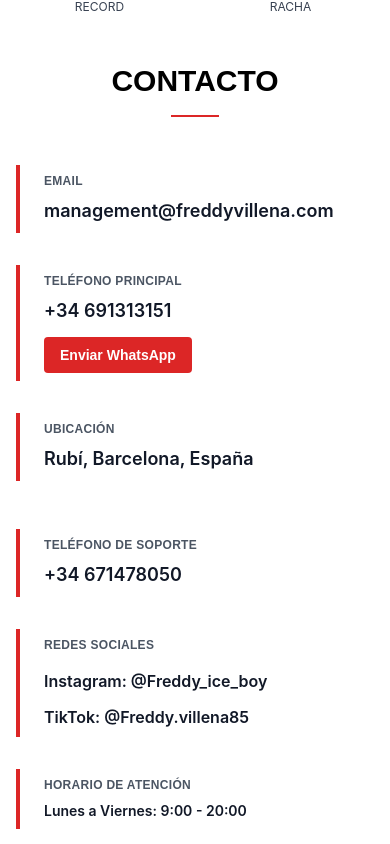
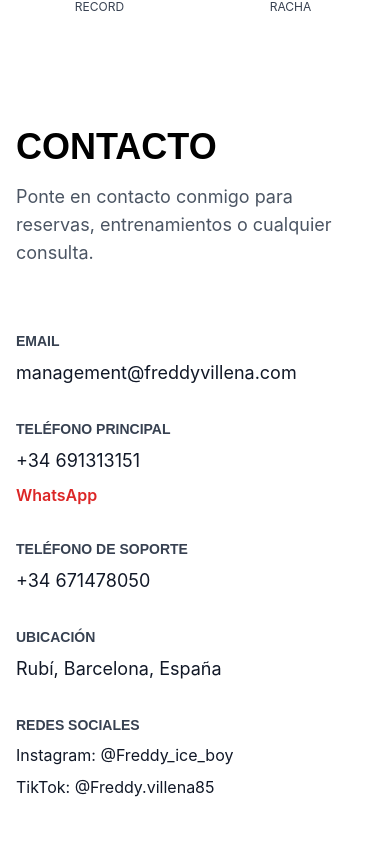
Before and after one commit to bieltornerj-creator/freddy-villena-mma, a Next.js app: page / in a window 390 px wide. Shown: the part 6560-7404 px from the top of the page. Built offline with nearby package versions, Linux system fonts and the light colour scheme; no server answers.

Commit message:
Simplify Contact section - clean and minimal web layout without decorations

```diff
--- a/src/components/Contact.jsx
+++ b/src/components/Contact.jsx
@@ -8,16 +8,17 @@ export default function Contact() {
   const phoneSupport = '671478050'
 
   return (
-    <section id="contact" className="section-container bg-white">
-      <div className="container-custom">
+    <section id="contact" className="py-20 bg-white">
+      <div className="max-w-4xl mx-auto px-4 sm:px-6 lg:px-8">
         <motion.div
           initial={{ opacity: 0, y: 20 }}
           whileInView={{ opacity: 1, y: 0 }}
           viewport={{ once: true }}
           transition={{ duration: 0.8 }}
+          className="mb-16"
         >
-          <h2 className="section-title text-black">CONTACTO</h2>
-          <div className="section-divider bg-red-600" />
+          <h2 className="text-4xl md:text-5xl font-black text-black mb-4">CONTACTO</h2>
+          <p className="text-gray-600 text-lg">Ponte en contacto conmigo para reservas, entrenamientos o cualquier consulta.</p>
         </motion.div>
 
         <motion.div
@@ -25,35 +26,24 @@ export default function Contact() {
           whileInView={{ opacity: 1, y: 0 }}
           viewport={{ once: true }}
           transition={{ duration: 0.8, delay: 0.2 }}
-          className="max-w-5xl mx-auto mt-12"
+          className="space-y-8"
         >
-          <div className="grid md:grid-cols-2 gap-12">
-            {/* Left Column */}
-            <div className="space-y-8">
-              {/* Email */}
-              <motion.div
-                whileHover={{ x: 5 }}
-                className="border-l-4 border-red-600 pl-6 py-2"
-              >
-                <p className="text-gray-600 text-xs font-bold uppercase tracking-wide mb-2">Email</p>
+          <div>
+            <h3 className="text-sm font-bold text-gray-700 uppercase mb-2">Email</h3>
             <a
               href={`mailto:${email}`}
-                  className="text-gray-900 font-semibold text-lg hover:text-red-600 transition-colors break-all"
+              className="text-lg text-gray-900 hover:text-red-600 transition-colors"
             >
               {email}
             </a>
-              </motion.div>
+          </div>
 
-              {/* Phone Principal */}
-              <motion.div
-                whileHover={{ x: 5 }}
-                className="border-l-4 border-red-600 pl-6 py-2"
-              >
-                <p className="text-gray-600 text-xs font-bold uppercase tracking-wide mb-2">Teléfono Principal</p>
-                <div className="space-y-3">
+          <div>
+            <h3 className="text-sm font-bold text-gray-700 uppercase mb-2">Teléfono Principal</h3>
+            <div className="space-y-2">
               <a
                 href={`tel:${phoneMain}`}
-                    className="block text-gray-900 font-semibold text-lg hover:text-red-600 transition-colors"
+                className="block text-lg text-gray-900 hover:text-red-600 transition-colors"
               >
                 +34 {phoneMain}
               </a>
@@ -61,51 +51,36 @@ export default function Contact() {
                 href={`https://wa.me/34${phoneMain}`}
                 target="_blank"
                 rel="noopener noreferrer"
-                    className="inline-block px-4 py-2 bg-red-600 text-white text-sm font-bold rounded hover:bg-red-700 transition-colors"
+                className="inline-block text-red-600 hover:text-red-700 transition-colors font-semibold"
               >
-                    Enviar WhatsApp
+                WhatsApp
               </a>
             </div>
-              </motion.div>
-
-              {/* Location */}
-              <motion.div
-                whileHover={{ x: 5 }}
-                className="border-l-4 border-red-600 pl-6 py-2"
-              >
-                <p className="text-gray-600 text-xs font-bold uppercase tracking-wide mb-2">Ubicación</p>
-                <p className="text-gray-900 font-semibold text-lg">Rubí, Barcelona, España</p>
-              </motion.div>
           </div>
 
-            {/* Right Column */}
-            <div className="space-y-8">
-              {/* Support Phone */}
-              <motion.div
-                whileHover={{ x: 5 }}
-                className="border-l-4 border-red-600 pl-6 py-2"
-              >
-                <p className="text-gray-600 text-xs font-bold uppercase tracking-wide mb-2">Teléfono de Soporte</p>
+          <div>
+            <h3 className="text-sm font-bold text-gray-700 uppercase mb-2">Teléfono de Soporte</h3>
             <a
               href={`tel:${phoneSupport}`}
-                  className="text-gray-900 font-semibold text-lg hover:text-red-600 transition-colors"
+              className="text-lg text-gray-900 hover:text-red-600 transition-colors"
             >
               +34 {phoneSupport}
             </a>
-              </motion.div>
+          </div>
 
-              {/* Social Networks */}
-              <motion.div
-                whileHover={{ x: 5 }}
-                className="border-l-4 border-red-600 pl-6 py-2"
-              >
-                <p className="text-gray-600 text-xs font-bold uppercase tracking-wide mb-4">Redes Sociales</p>
-                <div className="space-y-3">
+          <div>
+            <h3 className="text-sm font-bold text-gray-700 uppercase mb-2">Ubicación</h3>
+            <p className="text-lg text-gray-900">Rubí, Barcelona, España</p>
+          </div>
+
+          <div>
+            <h3 className="text-sm font-bold text-gray-700 uppercase mb-2">Redes Sociales</h3>
+            <div className="space-y-2">
               <a
                 href="https://www.instagram.com/Freddy_ice_boy"
                 target="_blank"
                 rel="noopener noreferrer"
-                    className="block text-gray-900 font-semibold hover:text-red-600 transition-colors"
+                className="block text-gray-900 hover:text-red-600 transition-colors"
               >
                 Instagram: @Freddy_ice_boy
               </a>
@@ -113,21 +88,10 @@ export default function Contact() {
                 href="https://www.tiktok.com/@Freddy.villena85"
                 target="_blank"
                 rel="noopener noreferrer"
-                    className="block text-gray-900 font-semibold hover:text-red-600 transition-colors"
+                className="block text-gray-900 hover:text-red-600 transition-colors"
               >
                 TikTok: @Freddy.villena85
               </a>
-                </div>
-              </motion.div>
-
-              {/* Hours */}
-              <motion.div
-                whileHover={{ x: 5 }}
-                className="border-l-4 border-red-600 pl-6 py-2"
-              >
-                <p className="text-gray-600 text-xs font-bold uppercase tracking-wide mb-2">Horario de Atención</p>
-                <p className="text-gray-900 font-semibold">Lunes a Viernes: 9:00 - 20:00</p>
-              </motion.div>
             </div>
           </div>
         </motion.div>
```
Lines whose indentation alone changed are shown as unchanged.
